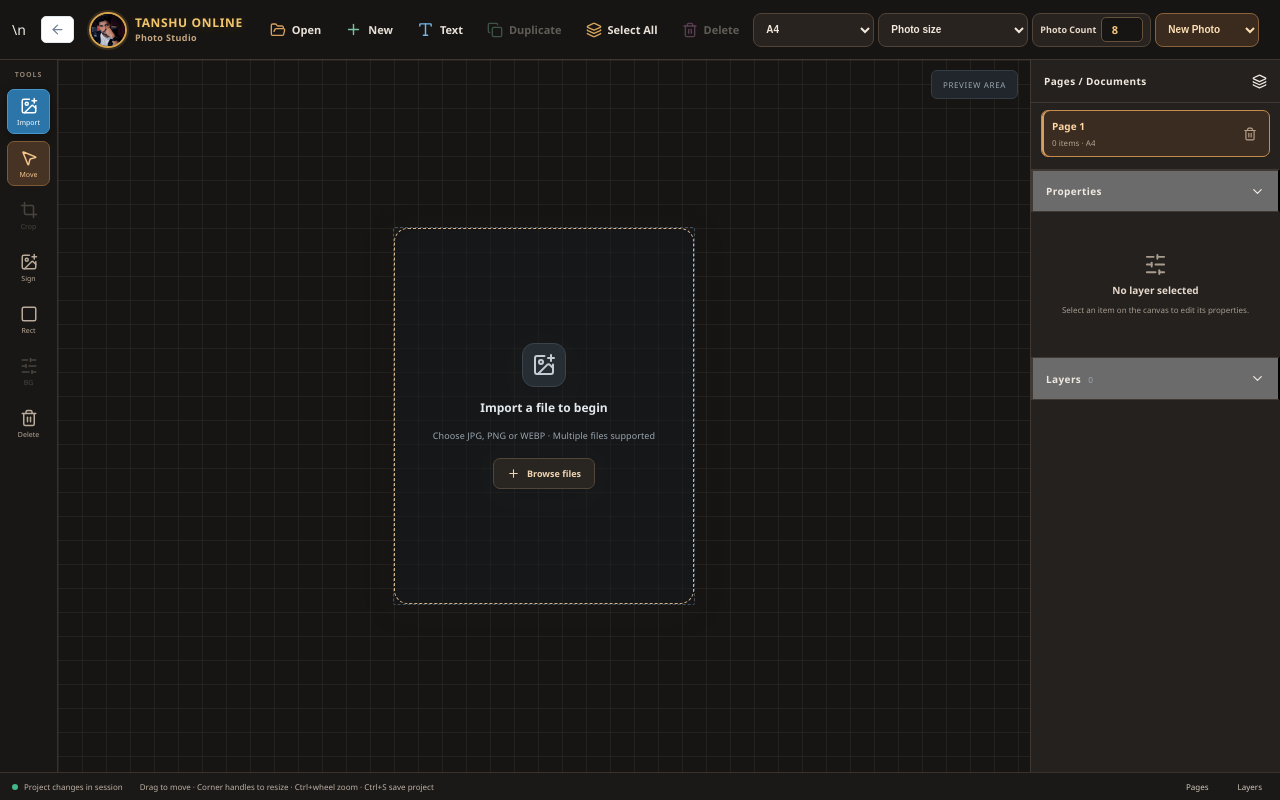
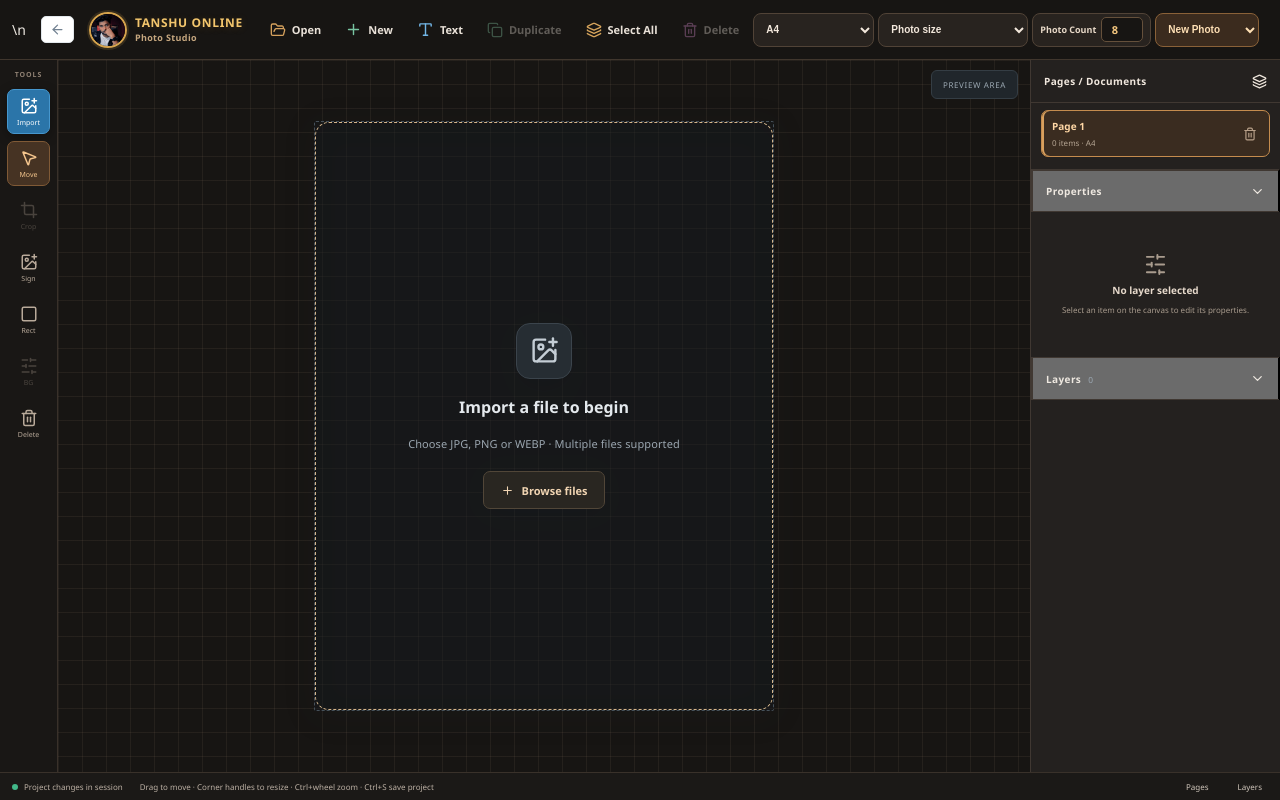
Before and after one commit to tanshuonline-cell/tanshu-one-desktop, a React (Vite) app: page / in a window 1280 px wide. Both pictures are taken after a click on the button "Open Auto Passport Photo Maker". Built offline with nearby package versions, Linux system fonts and the light colour scheme.

Commit message:
Enlarge and center empty import preview box to match reference

```diff
--- a/src/PhotoStudio.css
+++ b/src/PhotoStudio.css
@@ -356,3 +356,21 @@
  .ps-workspace:has(.ps-paper-empty) .ps-canvas-scroll.is-empty{padding:14px}
  .ps-workspace:has(.ps-paper-empty) .ps-paper-wrap{width:clamp(220px,62vw,290px)!important;height:clamp(280px,76vw,360px)!important}
 }
+
+
+/* Empty import target must be large and centered in the available canvas */
+.ps-workspace:has(.ps-paper-empty) .ps-canvas-scroll.is-empty{align-items:center!important;justify-content:center!important;overflow:auto;padding:28px!important}
+.ps-workspace:has(.ps-paper-empty) .ps-paper-wrap{width:clamp(340px,36vw,460px)!important;height:clamp(440px,47vw,590px)!important;max-width:calc(100% - 36px);flex:0 0 auto}
+.ps-workspace:has(.ps-paper-empty) .ps-paper.ps-paper-empty{position:absolute!important;inset:0!important;width:100%!important;height:100%!important;transform:none!important;box-sizing:border-box;border:1px dashed #46515a!important;border-radius:2px;background:rgba(23,28,33,.42)!important;box-shadow:none!important;overflow:hidden}
+.ps-workspace:has(.ps-paper-empty) .ps-paper-empty .ps-empty-page{inset:0!important;gap:17px!important}
+.ps-workspace:has(.ps-paper-empty) .ps-paper-empty .ps-empty-icon{width:56px;height:56px;flex:0 0 56px;border-radius:14px}
+.ps-workspace:has(.ps-paper-empty) .ps-paper-empty .ps-empty-icon svg{width:29px;height:29px}
+.ps-workspace:has(.ps-paper-empty) .ps-paper-empty .ps-empty-page strong{font-size:16px;line-height:1.4}
+.ps-workspace:has(.ps-paper-empty) .ps-paper-empty .ps-empty-page span{font-size:11px;line-height:1.55}
+.ps-workspace:has(.ps-paper-empty) .ps-paper-empty .ps-empty-page button{height:38px;min-height:38px;padding:0 17px;font-size:11px;gap:8px}
+@media(max-width:900px){
+ .ps-workspace:has(.ps-paper-empty) .ps-paper-wrap{width:clamp(300px,42vw,390px)!important;height:clamp(390px,52vw,500px)!important}
+}
+@media(max-height:720px){
+ .ps-workspace:has(.ps-paper-empty) .ps-paper-wrap{height:min(590px,calc(100vh - 210px))!important;width:auto!important;aspect-ratio:0.78}
+}
```
